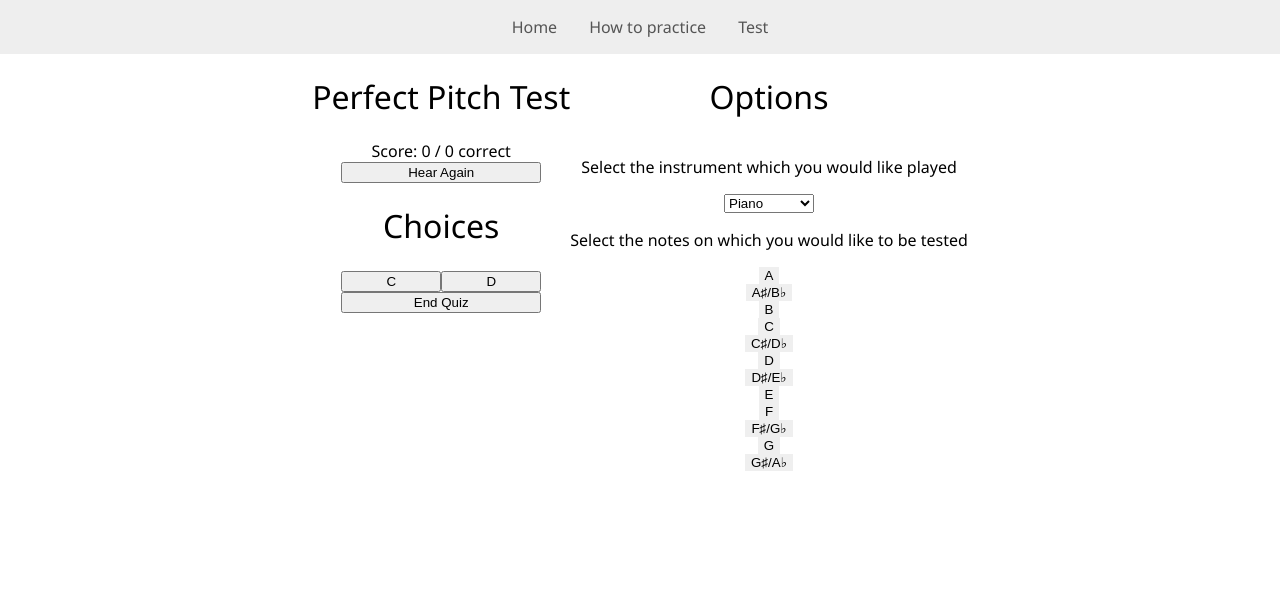
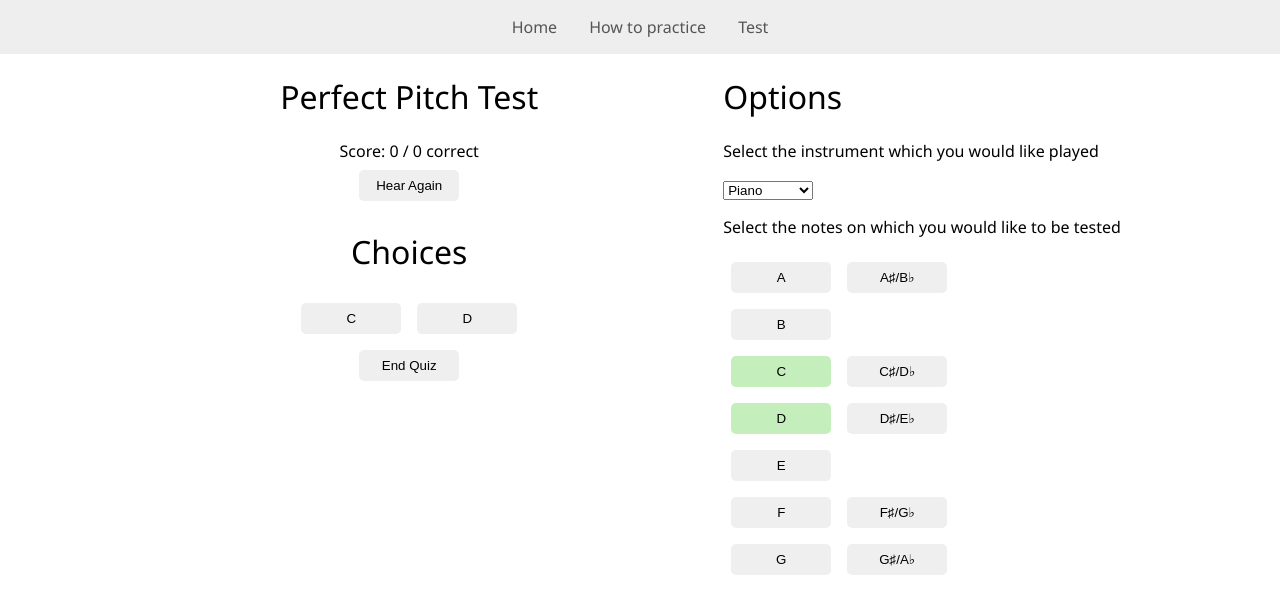
Before and after one commit to Chidoge/PerfectPitchTest, a React (Create React App) app: page /test in a window 1280 px wide. Shown: the top 614 px of the page. Built offline with nearby package versions, Linux system fonts and the light colour scheme.

Commit message:
Test page done-ish.

```diff
--- a/src/containers/Test/Test.tsx
+++ b/src/containers/Test/Test.tsx
@@ -8,24 +8,18 @@ export default class Test extends React.Component<any, any> {
         this.state = {
             selectedNotes: ["C", "D"],
             selectedInstrument: "Piano",
-            notes: [],
             instrumentChoices: []
         }
     }
 
     componentDidMount() {
-        let notes = [];
         let instruments = [];
-
-        for (let note of options.notes) {
-            notes.push(<Button onClick={() => this.selectNote(note)}>{note}</Button>);
-        }
 
         for (let instrument of options.instruments) {
             instruments.push(<option value={instrument.toLowerCase()}>{instrument}</option>);
         }
 
-        this.setState({notes, instrumentChoices: instruments});
+        this.setState({instrumentChoices: instruments});
     }
 
     selectNote(note: string) {
@@ -43,36 +37,56 @@ export default class Test extends React.Component<any, any> {
     }
 
     render() {
-        const { instrumentChoices, notes } = this.state
+        const { instrumentChoices } = this.state
 
         let selectedNotes = [];
+        let notes = [];
         const ordered = this.state.selectedNotes.sort()
 
         for (let selectedNote of ordered) {
+            selectedNotes.push(<Button>{selectedNote}</Button>);
+        }
 
-            selectedNotes.push(<button className="choices">{selectedNote}</button>);
+        for (let i = 0; i < options.notes.length; i++) {
+            let note = options.notes[i];
+            let nextNote = options.notes[i+1]
+
+            if (nextNote.charAt(0) === note) {
+                notes.push(
+                    <div>
+                        <Button isHighlighted={ordered.includes(note)} onClick={() => this.selectNote(note)}>{note}</Button>
+                        <Button isHighlighted={ordered.includes(nextNote)} onClick={() => this.selectNote(nextNote)}>{nextNote}</Button>
+                    </div>
+                )
+                i++
+            }
+            else {
+                notes.push(<Button isHighlighted={ordered.includes(note)} onClick={() => this.selectNote(note)}>{note}</Button>);
+            }
         }
 
         return (
-            <div className="test-page">
-                <div className="test-container">
+            <div className="test-page container-flex-column-center">
+                <div className="test-container container-flex-column-center">
                     <h1>Perfect Pitch Test</h1>
                     <div>Score: 0 / 0 correct</div>
-                    <button className="button">Hear Again</button>
+                    <Button>Hear Again</Button>
                     <h1>Choices</h1>
                     <div>
                         {selectedNotes}
                     </div>
-                    <button className="button">End Quiz</button>
+                    <Button className="button">End Quiz</Button>
                 </div>
-                <div className="options-container">
+                <div className="options-container container-flex-column-center">
                     <h1>Options</h1>
                     <p>Select the instrument which you would like played</p>
                     <select name="instruments">
                         {instrumentChoices}
                     </select>
                     <p>Select the notes on which you would like to be tested</p>
-                    {notes}
+                    <div className="note-container">
+                        {notes}
+                    </div>
                 </div>
 
             </div>
--- a/src/styles/components/Button.scss
+++ b/src/styles/components/Button.scss
@@ -1,7 +1,11 @@
 .app-button {
+    border-radius: 5px;
     border: none;
+    margin: 0.5rem;
+    padding: 0.5rem 1rem;
+    width: 100px;
 
     &.highlighted {
-        background-color: green;
+        background-color: #c4eebc;
     }
 }
--- a/src/styles/containers/Test.scss
+++ b/src/styles/containers/Test.scss
@@ -1,31 +1,24 @@
 .app-page-wrapper {
+
     .test-page{
         display: flex;
-        justify-content: center;
-        align-items: flex-start;
-        text-align: center;
+
+        &.container-flex-column-center {
+            justify-content: center;
+        }
+
         .test-container {
-            display: flex;
-            justify-content: center;
+            width: 500px;
             align-items: center;
             text-align: center;
             flex-direction: column;
-            .button {
-                width : 200px;
-            }
-            .choices {
-                width: 100px;
-            }
+            padding: 0rem 2rem;
         }
+
         .options-container {
-            display: flex;
-            justify-content: center;
             align-items: center;
             flex-direction: column;
-            align-self: flex-start;
-            .choices {
-                width: 100px;
-            }
+            padding: 0rem 2rem;
         }
     }
 }
```
Also changed, not shown: 1 other file (tests, documents, lock files or other folders).
